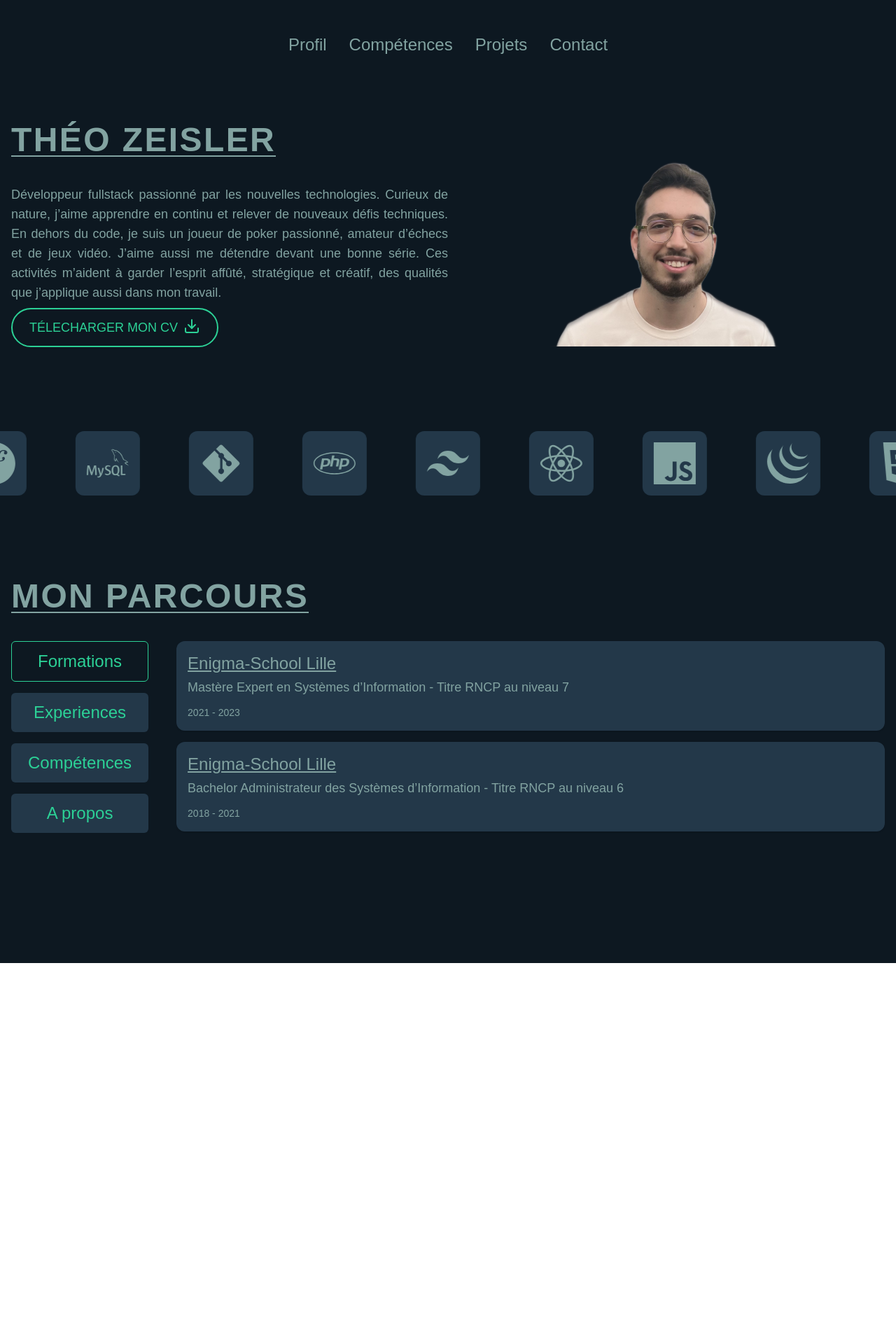
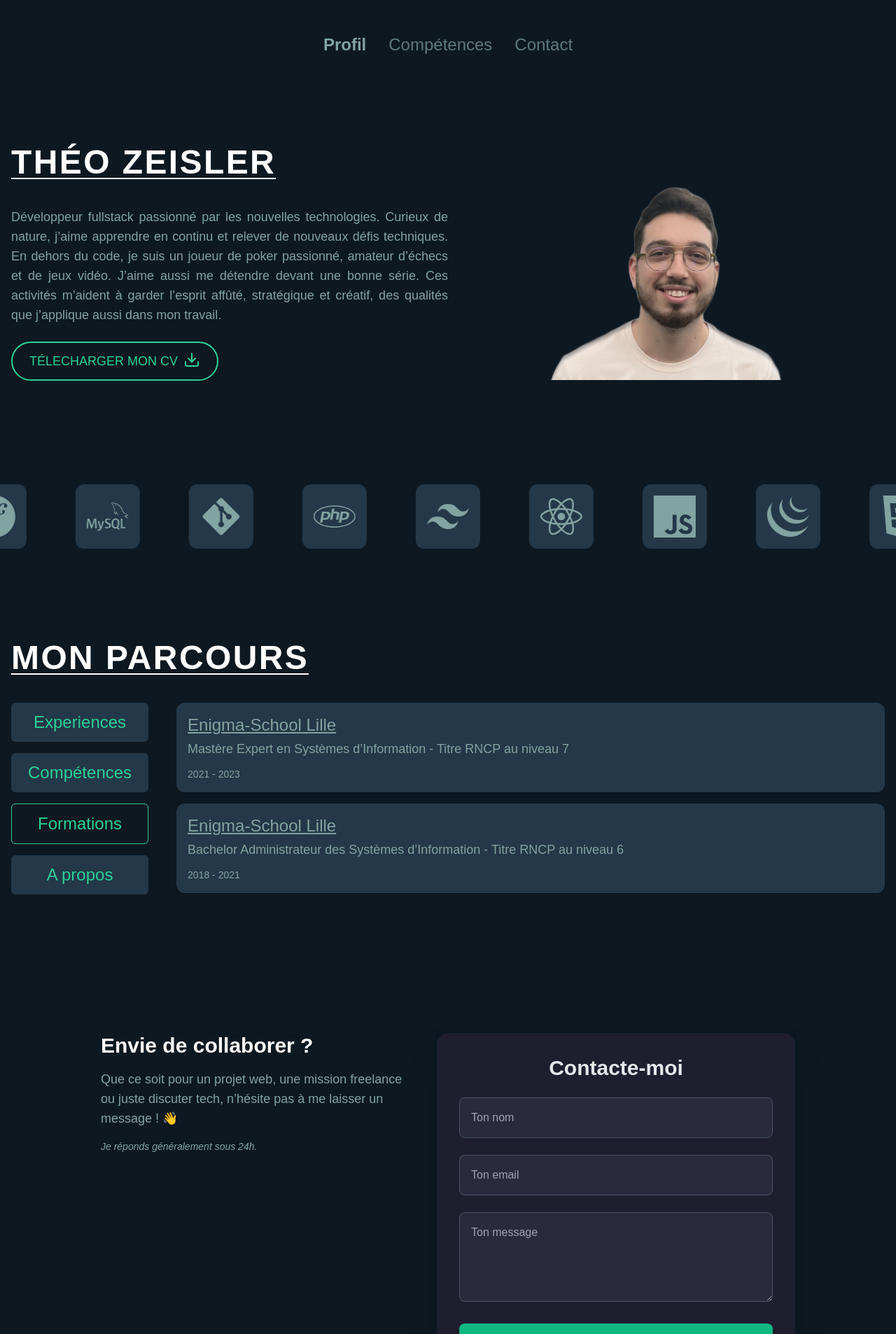
Before and after one commit to TheoZeisler/Portfolio, a React (Vite) app: page / in a window 1280 px wide. Shown: the top 1906 px of the page at 70% size. Before the commit the page ends 1376 px from the top, so only its background shows below. Built offline with nearby package versions, Linux system fonts and the light colour scheme.

Commit message:
form + ajustement nav onScroll

```diff
--- a/src/App.jsx
+++ b/src/App.jsx
@@ -7,11 +7,14 @@ import { DownloadButton } from "./components/ui/downloadButton";
 import { SliderPicto } from "./components/slider/sliderPicto";
 import React, { useState } from "react";
 import { Cards, icons } from "./components/card/cards";
+import ContactForm from "./components/form/contactForm";
+import { useRef } from "react";
 
 const tabs = [
-  { id: "formations", label: "Formations" },
   { id: "experiences", label: "Experiences" },
   { id: "competences", label: "Compétences" },
+  { id: "formations", label: "Formations" },
+
   { id: "apropos", label: "A propos" },
 ];
 
@@ -143,18 +146,20 @@ const content = {
 };
 
 function App() {
+  const sectionsRef = useRef({});
   return (
     <BrowserRouter>
-      <Header />
+      <Header sectionsRef={sectionsRef} />
       <section
         key="hero"
-        className="container mx-auto lg:grid lg:grid-cols-2 pb-[100px] px-4"
+        ref={(el) => (sectionsRef.current["profil"] = el)}
+        className="container mx-auto lg:grid lg:grid-cols-2 lg:pb-32 px-4 pt-32 lg:pt-52 pb-16"
       >
         <div className="max-lg:text-center max-sm:px-4 flex flex-col max-lg:items-center gap-2 justify-between">
           <div>
-            <h1 className="text-3xl font-bold tracking-wider lg:text-5xl text-textWhite uppercase relative inline-block mb-10">
+            <h1 className="text-3xl font-bold tracking-wider lg:text-5xl text-white uppercase relative inline-block mb-10">
               Théo Zeisler
-              <span className="absolute left-0 bottom-0 w-full h-[2px] bg-textWhite"></span>
+              <span className="absolute left-0 bottom-0 w-full h-[2px] bg-white"></span>
             </h1>
             <Text
               text="Développeur fullstack passionné par les nouvelles technologies. Curieux de nature, j’aime apprendre en continu et relever de nouveaux défis techniques.
@@ -169,9 +174,30 @@ En dehors du code, je suis un joueur de poker passionné, amateur d’échecs et
         </div>
       </section>
       <SliderPicto />
-      <section key="competences" className="container mx-auto px-4 py-[100px]">
+      <section
+        key="competences"
+        ref={(el) => (sectionsRef.current["competences"] = el)}
+        className="container mx-auto px-4 pt-28 max-lg:pt-16"
+      >
         <Titre titre="Mon parcours" />
         <ProfilePage />
+      </section>
+      <section
+        key="contact"
+        ref={(el) => (sectionsRef.current["contact"] = el)}
+        className="container mx-auto px-4 pt-16 pb-12 md:pb-56 md:pt-28 flex flex-col md:flex-row items-start justify-center gap-12 max-w-5xl"
+      >
+        <div className="md:w-1/2 text-textWhite space-y-4">
+          <h3 className="text-3xl font-bold text-white">
+            Envie de collaborer ?
+          </h3>
+          <p className="text-lg">
+            Que ce soit pour un projet web, une mission freelance ou juste
+            discuter tech, n’hésite pas à me laisser un message ! 👋
+          </p>
+          <p className="text-sm italic">Je réponds généralement sous 24h.</p>
+        </div>
+        <ContactForm />
       </section>
     </BrowserRouter>
   );
--- /dev/null
+++ b/src/components/form/contactForm.jsx
@@ -0,0 +1,77 @@
+import { useState } from "react";
+
+export default function ContactForm() {
+  const [status, setStatus] = useState("idle");
+
+  const handleSubmit = async (e) => {
+    e.preventDefault();
+    setStatus("loading");
+
+    const form = e.target;
+    const data = new FormData(form);
+
+    const res = await fetch("https://formspree.io/f/myzwyajq", {
+      method: "POST",
+      body: data,
+      headers: {
+        Accept: "application/json",
+      },
+    });
+
+    if (res.ok) {
+      setStatus("success");
+      form.reset();
+    } else {
+      setStatus("error");
+    }
+  };
+
+  return (
+    <form
+      onSubmit={handleSubmit}
+      className="max-w-lg mx-auto p-8 bg-[#1e1e2f] rounded-2xl shadow-2xl space-y-6 text-gray-200"
+    >
+      <h2 className="text-3xl font-bold text-center">Contacte-moi</h2>
+
+      <input
+        type="text"
+        name="name"
+        placeholder="Ton nom"
+        required
+        className="w-full p-4 rounded-lg bg-[#2a2a3d] text-white placeholder-gray-400 border border-gray-600 focus:ring-2 focus:ring-emerald-500 focus:outline-none"
+      />
+      <input
+        type="email"
+        name="email"
+        placeholder="Ton email"
+        required
+        className="w-full p-4 rounded-lg bg-[#2a2a3d] text-white placeholder-gray-400 border border-gray-600 focus:ring-2 focus:ring-emerald-500 focus:outline-none"
+      />
+      <textarea
+        name="message"
+        placeholder="Ton message"
+        required
+        className="w-full p-4 rounded-lg bg-[#2a2a3d] text-white placeholder-gray-400 border border-gray-600 focus:ring-2 focus:ring-emerald-500 focus:outline-none h-32"
+      />
+
+      <button
+        type="submit"
+        disabled={status === "loading"}
+        className="w-full bg-emerald-500 hover:bg-emerald-600 text-white font-semibold py-3 rounded-lg transition disabled:opacity-50"
+      >
+        {status === "loading" ? "Envoi..." : "Envoyer"}
+      </button>
+
+      {status === "success" && (
+        <p className="text-emerald-400 font-medium text-center">
+          Message envoyé avec succès !
+        </p>
+      )}
+      {status === "error" && (
+        <p className="text-red-500 font-medium text-center">
+          Une erreur est survenue. Réessaie.
+        </p>
+      )}
+    </form>
+  );
+}
--- a/src/components/header/header.jsx
+++ b/src/components/header/header.jsx
@@ -1,9 +1,11 @@
 import Nav from "./nav";
+import { useRef } from "react";
 
-export function Header() {
+export function Header({ sectionsRef }) {
+  const headerRef = useRef(null);
   return (
-    <header className="pb-12">
-      <Nav />
+    <header ref={headerRef} className="fixed top-0 w-full z-50 bg-bgCustom">
+      <Nav sectionsRef={sectionsRef} headerRef={headerRef} />
     </header>
   );
 }
--- a/src/components/header/nav.jsx
+++ b/src/components/header/nav.jsx
@@ -1,26 +1,101 @@
-import { useRef } from "react";
+import { useState, useEffect, useRef } from "react";
 
-export default function Slider() {
-  const sectionsRef = useRef([]);
+export const nav = [
+  { label: "Profil", name: "profil" },
+  { label: "Compétences", name: "competences" },
+  { label: "Contact", name: "contact" },
+];
 
-  const scrollToSection = (index) => {
-    sectionsRef.current[index]?.scrollIntoView({
-      behavior: "smooth",
-      block: "nearest",
-      inline: "center",
-    });
+export default function Nav({ sectionsRef, headerRef }) {
+  const [activeSection, setActiveSection] = useState("");
+  const isManualScroll = useRef(false);
+  const observerRef = useRef(null);
+  const buttonRefs = useRef({});
+
+  useEffect(() => {
+    const createObserver = () => {
+      if (observerRef.current) {
+        observerRef.current.disconnect();
+      }
+
+      const options = {
+        root: null,
+        rootMargin: `-${headerRef?.current?.offsetHeight || 0}px 0px 0px 0px`,
+        threshold: 0.6,
+      };
+
+      observerRef.current = new IntersectionObserver((entries) => {
+        if (isManualScroll.current) return;
+
+        entries.forEach((entry) => {
+          if (entry.isIntersecting) {
+            const sectionId = Object.entries(sectionsRef.current).find(
+              ([, el]) => el === entry.target
+            )?.[0];
+
+            if (sectionId) {
+              setActiveSection(sectionId);
+              buttonRefs.current[sectionId]?.scrollIntoView({
+                behavior: "smooth",
+                inline: "center",
+                block: "nearest",
+              });
+            }
+          }
+        });
+      }, options);
+
+      Object.values(sectionsRef.current).forEach((section) => {
+        if (section) observerRef.current.observe(section);
+      });
+    };
+
+    createObserver();
+    return () => observerRef.current?.disconnect();
+  }, [sectionsRef, headerRef]);
+
+  const scrollToSection = (name) => {
+    const section = sectionsRef.current[name];
+    const headerHeight = headerRef?.current?.offsetHeight || 0;
+
+    if (section) {
+      isManualScroll.current = true;
+      setActiveSection(name);
+      buttonRefs.current[name]?.scrollIntoView({
+        behavior: "smooth",
+        inline: "center",
+        block: "nearest",
+      });
+
+      const y =
+        section.getBoundingClientRect().top + window.pageYOffset - headerHeight;
+
+      window.scrollTo({
+        top: y,
+        behavior: "smooth",
+      });
+
+      setTimeout(() => {
+        isManualScroll.current = false;
+      }, 400);
+    }
   };
 
   return (
-    <div className="flex flex-col items-center w-ful p-4">
+    <div className="flex flex-col items-center w-full p-4">
       <div className="flex overflow-x-auto scroll-smooth w-full p-4 sm:justify-center">
-        {["Profil", "Compétences", "Projets", "Contact"].map((label, index) => (
+        {nav.map((navItem) => (
           <button
-            className="text-textWhite text-2xl p-4"
-            key={index}
-            onClick={() => scrollToSection(index)}
+            key={navItem.name}
+            ref={(el) => (buttonRefs.current[navItem.name] = el)}
+            onClick={() => scrollToSection(navItem.name)}
+            className={`text-2xl p-4 transition-all duration-300 ease-in-out ${
+              activeSection === navItem.name
+                ? "font-bold text-textWhite"
+                : "text-textWhite opacity-70 hover:opacity-100"
+            }`}
           >
-            {label}
+            {navItem.label}
           </button>
         ))}
       </div>
--- a/src/components/ui/downloadButton.jsx
+++ b/src/components/ui/downloadButton.jsx
@@ -1,8 +1,8 @@
 import { Download } from "lucide-react";
 
-export function DownloadButton({ text, className }) {
+export function DownloadButton({ text }) {
   return (
-    <button className="text-light text-lightGreen uppercase w-fit text-sizeText flex gap-2 px-6 py-3 border-2 border-lightGreen rounded-full text-lg font-medium hover:bg-lightGreen hover:text-bgCustom transition">
+    <button className="text-light text-lightGreen uppercase w-fit text-sizeText flex gap-2 px-6 py-3 border-2 border-lightGreen rounded-full text-lg font-medium hover:bg-lightGreen hover:text-bgCustom transition mt-4">
       <span>{text}</span>
       <Download className="w-6 h-6" />
     </button>
--- a/src/components/ui/titre.jsx
+++ b/src/components/ui/titre.jsx
@@ -1,8 +1,8 @@
 export function Titre({ titre }) {
   return (
-    <h2 className="text-3xl font-bold tracking-wider lg:text-5xl text-textWhite uppercase relative inline-block mb-4">
+    <h2 className="text-3xl font-bold tracking-wider lg:text-5xl text-white uppercase relative inline-block mb-4">
       {titre}
-      <span className="absolute left-0 bottom-0 w-full h-[2px] bg-textWhite"></span>
+      <span className="absolute left-0 bottom-0 w-full h-[2px] bg-white"></span>
     </h2>
   );
 }
```
